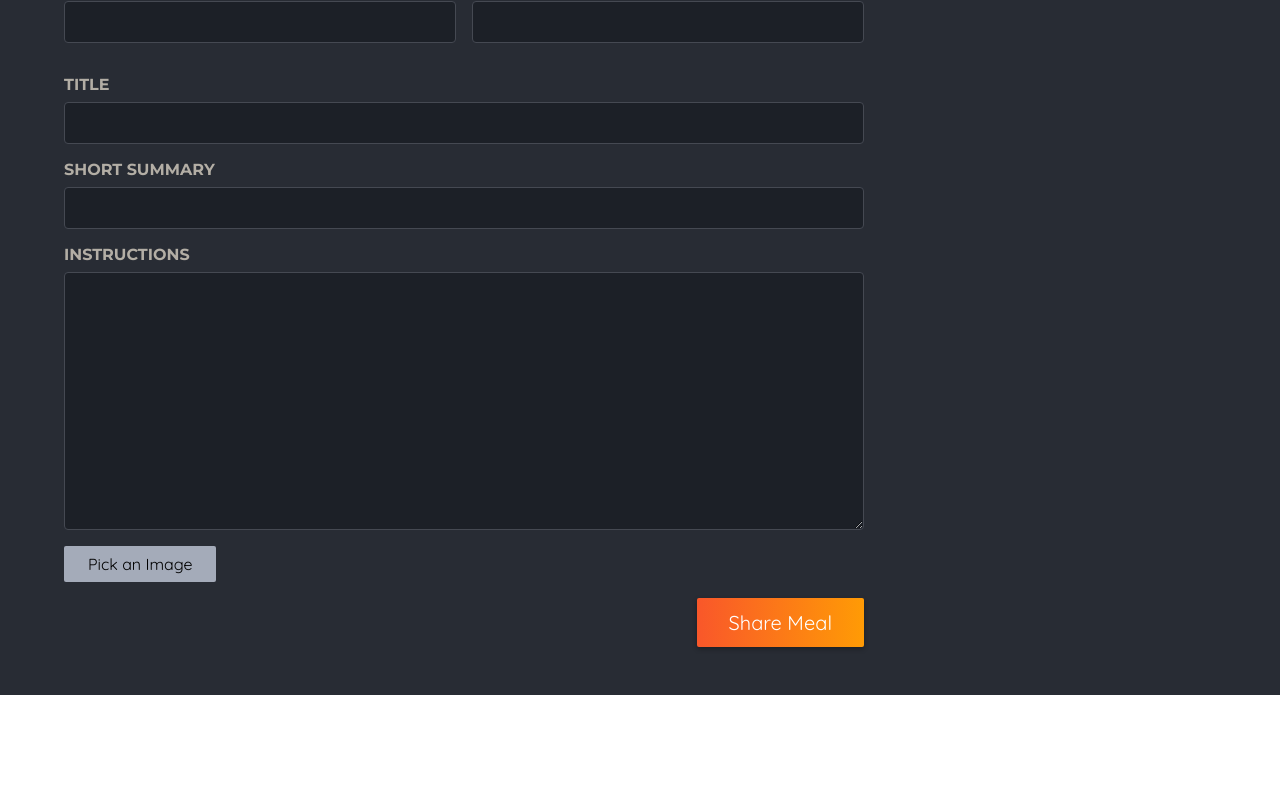
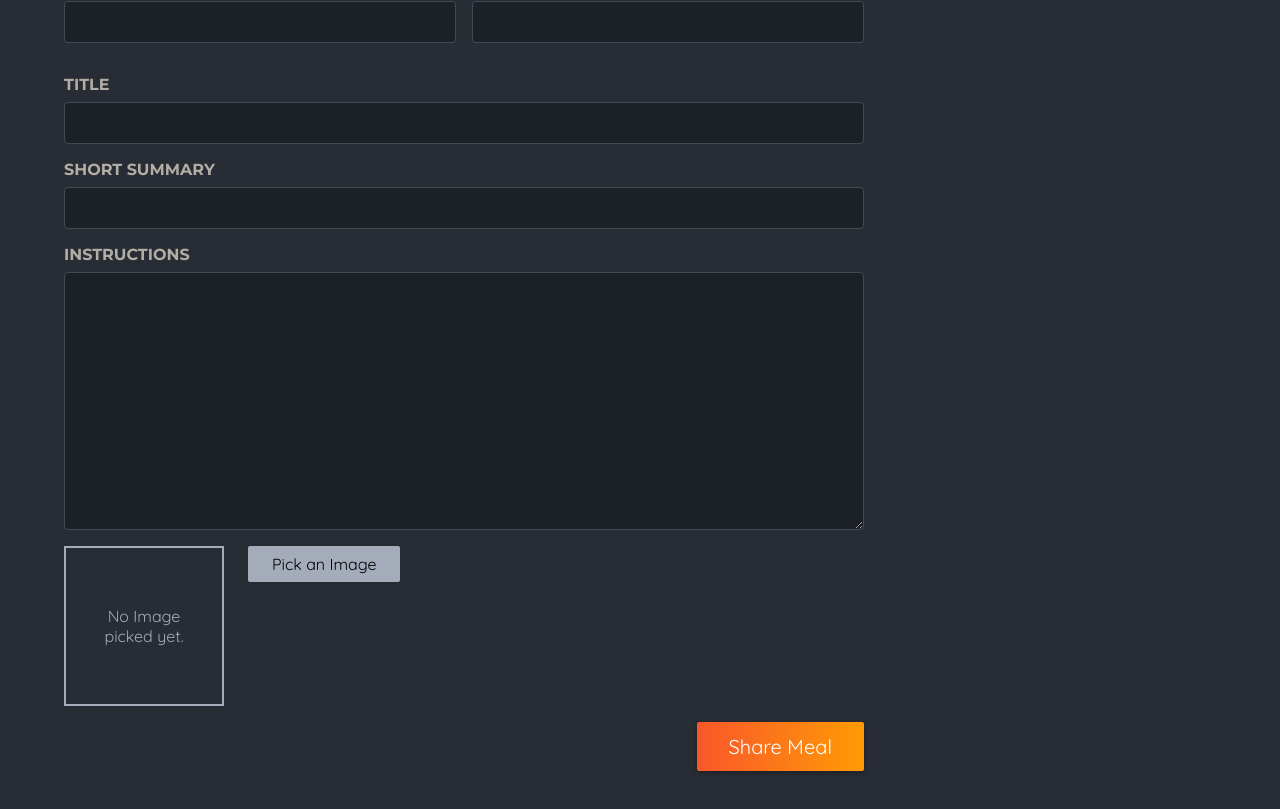
Before and after one commit to DJ94DJ/Personalstudy, a Next.js app in the folder foodies-app/: page /meals/share in a window 1280 px wide. Shown: the part 434-1243 px from the top of the page. Before the commit the page ends 1129 px from the top, so only its background shows below. Built offline with nearby package versions, Linux system fonts and the light colour scheme.

Commit message:
:sparkles: image-picker 미리보기 구현

```diff
--- a/foodies-app/components/meals/image-picker.js
+++ b/foodies-app/components/meals/image-picker.js
@@ -1,18 +1,40 @@
 'use client';
-import { useRef } from 'react';
+import { useRef, useState } from 'react';
+import Image from 'next/image';
+
 import classes from './image-picker.module.css';
 
 export default function ImagePicker({ label, name }) {
+  const [pickedImage, setPickedImage] = useState();
   const imageInput = useRef();
 
   function handlePickClick() {
     imageInput.current.click();
   }
 
+  function handleImageChange(event) {
+    const file = event.target.files[0];
+    if (!file) {
+      return;
+    }
+
+    const fileReader = new FileReader();
+
+    fileReader.onload = () => {
+      setPickedImage(fileReader.result);
+    };
+
+    fileReader.readAsDataURL(file);
+  }
+
   return (
     <div className={classes.picker}>
       <label htmlFor={name}>{label}</label>
       <div className={classes.controls}>
+        <div className={classes.preview}>
+          {!pickedImage && <p>No Image picked yet.</p>}
+          {pickedImage && <Image src={pickedImage} alt="The Image selected by the user." layout="fill" />}
+        </div>
         <input
           className={classes.input}
           type="file"
@@ -20,8 +42,9 @@
           accept="image/png, image/jpeg"
           name={name}
           ref={imageInput}
+          multiple
+          onChange={handleImageChange}
         />
-
         <button className={classes.button} type="button" onClick={handlePickClick}>
           Pick an Image
         </button>
```
